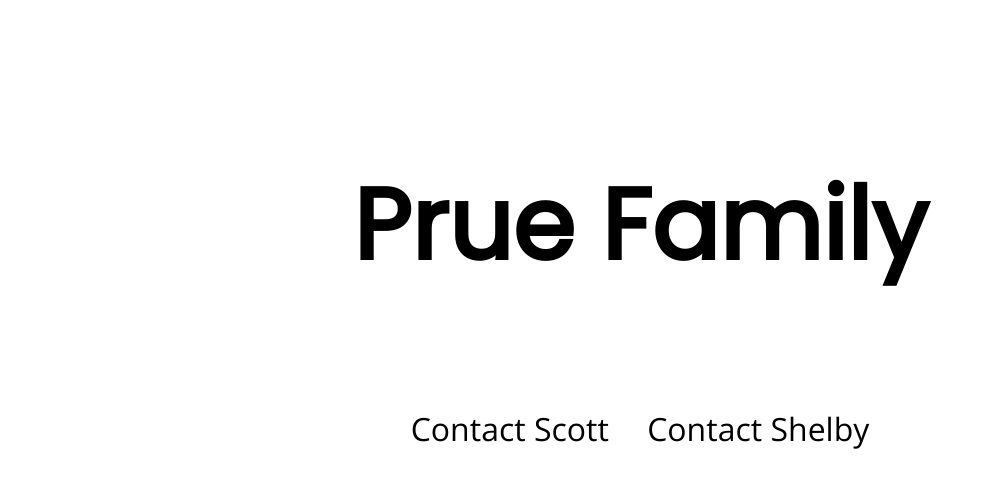
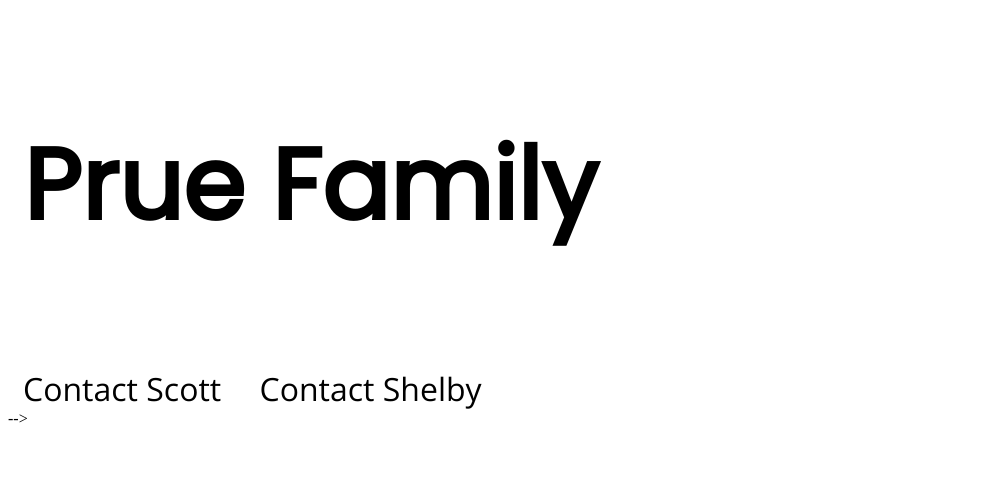
Before and after one commit to shelmorgan/prue-family, a plain HTML site: page index.html in a window 1280 px wide. Shown: the part 55-548 px from the top of the page, without its empty margins (0-986 px from the left). Drawn offline with nearby package versions, Linux system fonts and the light colour scheme.

Commit message:
Update index.html
commenting out the container div and css styling to try to make this work

```diff
--- a/index.html
+++ b/index.html
@@ -19,7 +19,19 @@
   padding-top: 50px;
 }
 
-.scott {
+/* .container {
+  padding: 40px 15px;
+  text-align: center;
+  font-family: "Poppins", sans-serif;
+} */
+
+.intro-section {
+  padding: 40px 15px;
+  font-size: 50px;
+  font-family: "Poppins", sans-serif;
+}
+
+ .scott {
   padding: 40px 15px;
   text-align: center;
   font-size: 32px;
@@ -34,24 +46,12 @@
   font-family: "Open Sans", sans-serif;
   display: inline;
 }
-.container {
-  padding: 40px 15px;
-  text-align: center;
-  font-family: "Poppins", sans-serif;
-}
-
-.intro-section {
-  padding: 40px 15px;
-  font-size: 50px;
-  font-family: "Poppins", sans-serif;
-}
-
 
 </style>
 </head>
   <body>
-    <div class="container">
-
+<!--     <div class="container">
+ -->
       <div class="intro-section">
         <h1>Prue Family</h1>
 
@@ -64,6 +64,6 @@
         </p>
       </div>
 
-    </div><!-- /.container -->
+<!--     </div><!-- /.container --> -->
   </body>
 </html>
```
